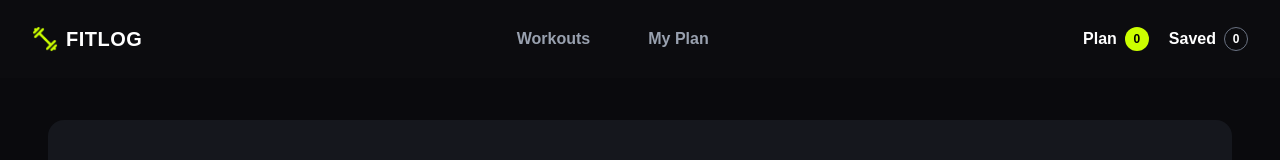
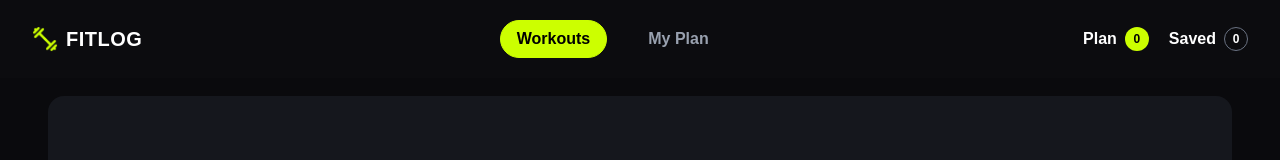
Before and after one commit to IsmailHasanTakid/assignment-fit-log, a Next.js app: page / in a window 1280 px wide. Shown: the top 160 px of the page. Built offline with nearby package versions, Linux system fonts and the light colour scheme; no server answers.

Commit message:
active page path edited

```diff
--- a/src/app/components/Hero.tsx
+++ b/src/app/components/Hero.tsx
@@ -5,7 +5,7 @@ import Link from 'next/link';
 
 const Hero = () => {
     return (
-        <section className="px-4 mt-18 md:pt-12 pb-4">
+        <section className="px-4 mt-12 md:pt-12 pb-4">
             <div className="flex flex-col md:flex-row items-center justify-between bg-[#15171d] rounded-2xl p-8 md:p-12 gap-8 min-h-[420px] md:min-h-[520px]">
 
                 <div className="flex flex-col max-w-xl">
--- a/src/app/components/layout/Navbar.tsx
+++ b/src/app/components/layout/Navbar.tsx
@@ -3,10 +3,18 @@ import React from 'react';
 import Image from 'next/image';
 import logo from "../../../assets/logo.png";
 import Link from 'next/link';
+import { usePathname } from 'next/navigation';
 import { usePlan } from '@/context/PlanContext';
 
 const Navbar = () => {
     const { todayPlan, saved } = usePlan();
+    const pathname = usePathname();
+
+    const navLinks = [
+        { href: "/", label: "Workouts" },
+        { href: "/my-plan", label: "My Plan" },
+    ];
+
     return (
         <nav className="bg-[#0c0c0f] px-8 py-5 mb-10 fixed top-0 left-0 w-full z-50">
             <div className="flex justify-between items-center max-w-7xl mx-auto">
@@ -19,30 +27,32 @@ const Navbar = () => {
                         height={26}
                         width={26}
                     />
-
                     <h1 className="font-bold text-xl text-white tracking-wide uppercase">
                         FITLOG
                     </h1>
                 </div>
 
                 <div className="flex items-center gap-6">
-                    <Link
-                        href="/"
-                        className="px-4 py-1.5 font-semibold text-gray-400 rounded-full border border-transparent hover:bg-[#ccff00] hover:text-black hover:border-[#ccff00] transition-all duration-300"
-                    >
-                        Workouts
-                    </Link>
-
-                    <Link
-                        href="/my-plan"
-                        className="px-4 py-1.5 font-semibold text-gray-400 rounded-full border border-transparent hover:bg-[#ccff00] hover:text-black hover:border-[#ccff00] transition-all duration-300"
-                    >
-                        My Plan
-                    </Link>
+                    {navLinks.map((link) => {
+                        const isActive = pathname === link.href;
+                        return (
+                            <Link
+                                key={link.href}
+                                href={link.href}
+                                className={`px-4 py-1.5 font-semibold rounded-full border transition-all duration-300 ${
+                                    isActive
+                                        ? "bg-[#ccff00] text-black border-[#ccff00]"
+                                        : "text-gray-400 border-transparent hover:bg-[#ccff00] hover:text-black hover:border-[#ccff00]"
+                                }`}
+                            >
+                                {link.label}
+                            </Link>
+                        );
+                    })}
                 </div>
 
                 <div className="flex items-center gap-5">
-                    <Link href="/my-plan" className="flex items-center gap-2 ">
+                    <Link href="/my-plan" className="flex items-center gap-2">
                         <span className="text-white font-semibold">Plan</span>
                         <span className="w-6 h-6 flex items-center justify-center rounded-full bg-[#ccff00] text-black text-xs font-bold">
                             {todayPlan.length}
--- a/src/app/layout.tsx
+++ b/src/app/layout.tsx
@@ -33,7 +33,7 @@ export default function RootLayout({ children }: LayoutProps<"/">) {
           {children}
         </PlanProvider>
         <ToastContainer
-          position="top-right"
+          position="bottom-right"
           autoClose={3000}
           theme="dark"
         />
```
